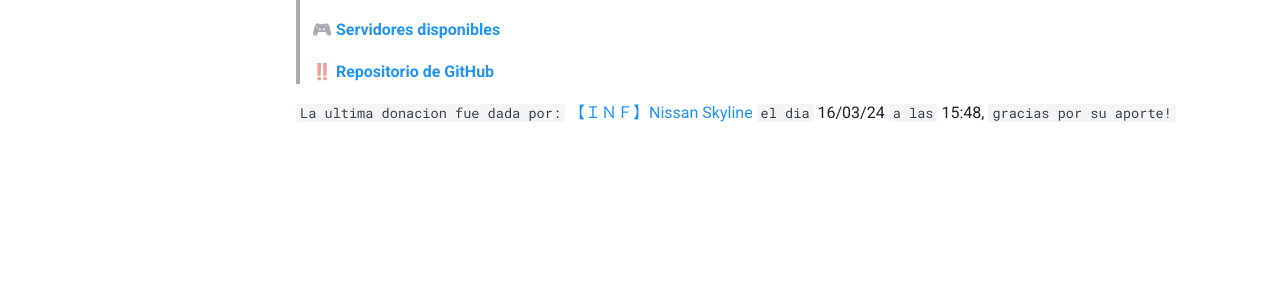
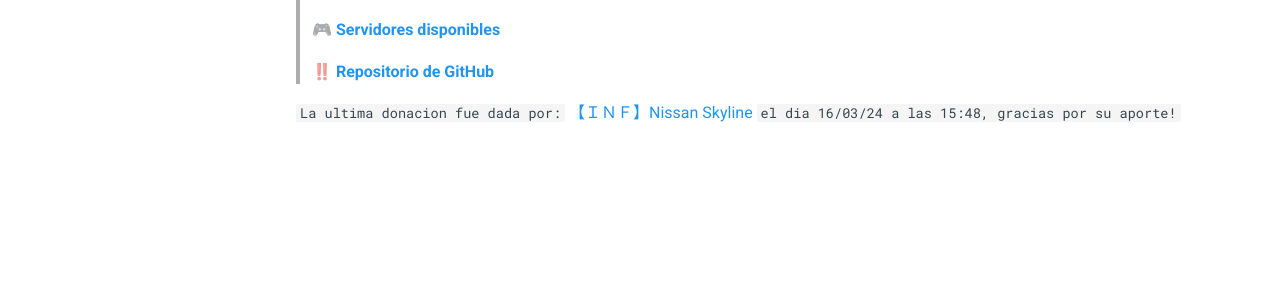
Before and after one commit to patagoniawarriors/docs, an MkDocs documentation site: the page built from docs/index.md, in a window 1280 px wide. Shown: the part 428-724 px from the top of the page. Built offline with MkDocs 1.6.1 and Material for MkDocs 9.7.7, drawn with Linux system fonts in a browser that asks for light colours.

```diff
--- a/docs/index.md
+++ b/docs/index.md
@@ -12,4 +12,4 @@ Si encontraste alguna falla en esta pagina [avisalo por nuestro Discord](https:/
 
 > ‼️ **[Repositorio de GitHub](https://github.com/patagoniawarriors/docs)**
 
-`La ultima donacion fue dada por:` [【﻿ＩＮＦ】Nissan Skyline](https://steamcommunity.com/profiles/76561198989065670) `el dia` 16/03/24 `a las` 15:48, `gracias por su aporte!`
+`La ultima donacion fue dada por:` [【﻿ＩＮＦ】Nissan Skyline](https://steamcommunity.com/profiles/76561198989065670) `el dia 16/03/24 a las 15:48, gracias por su aporte!`
```
